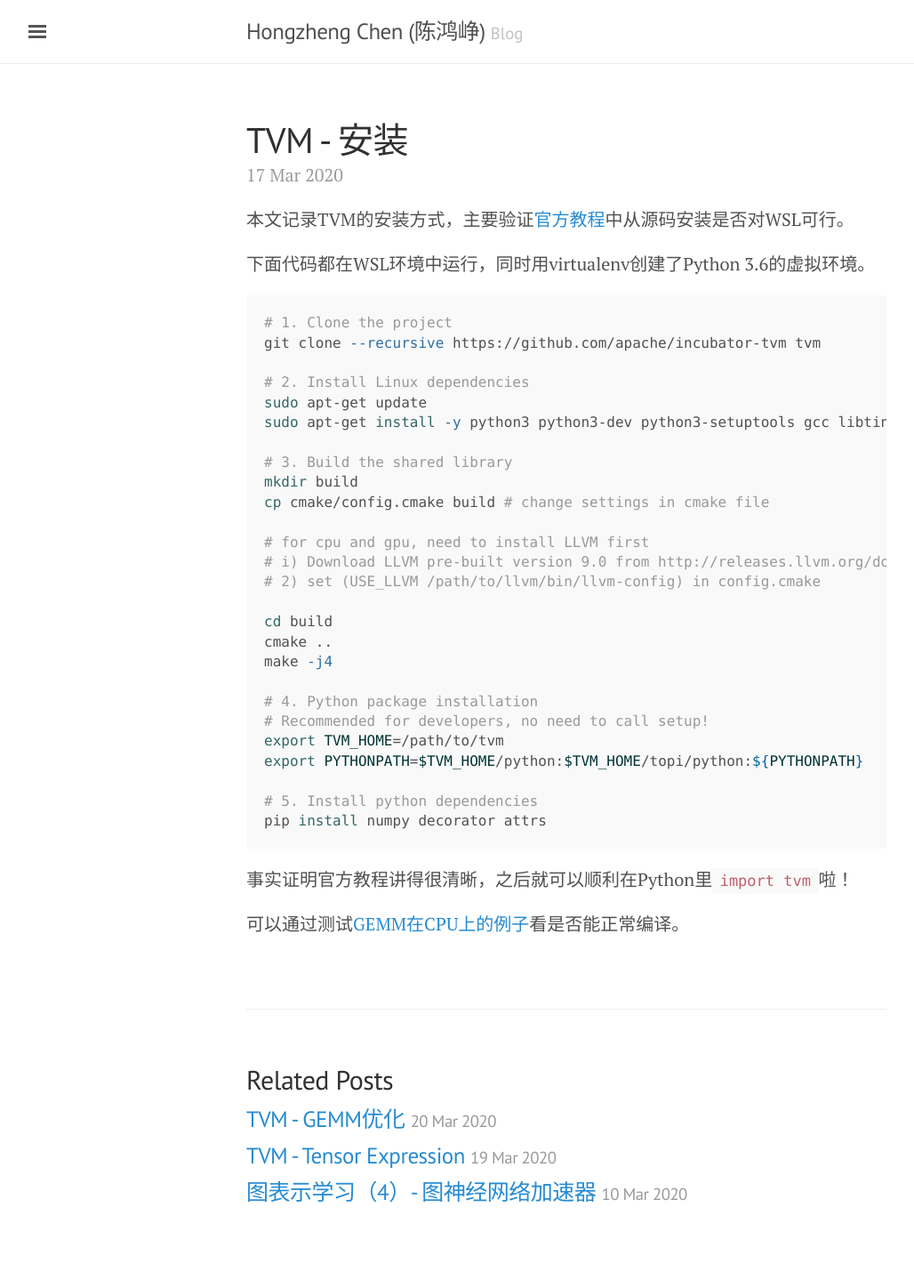
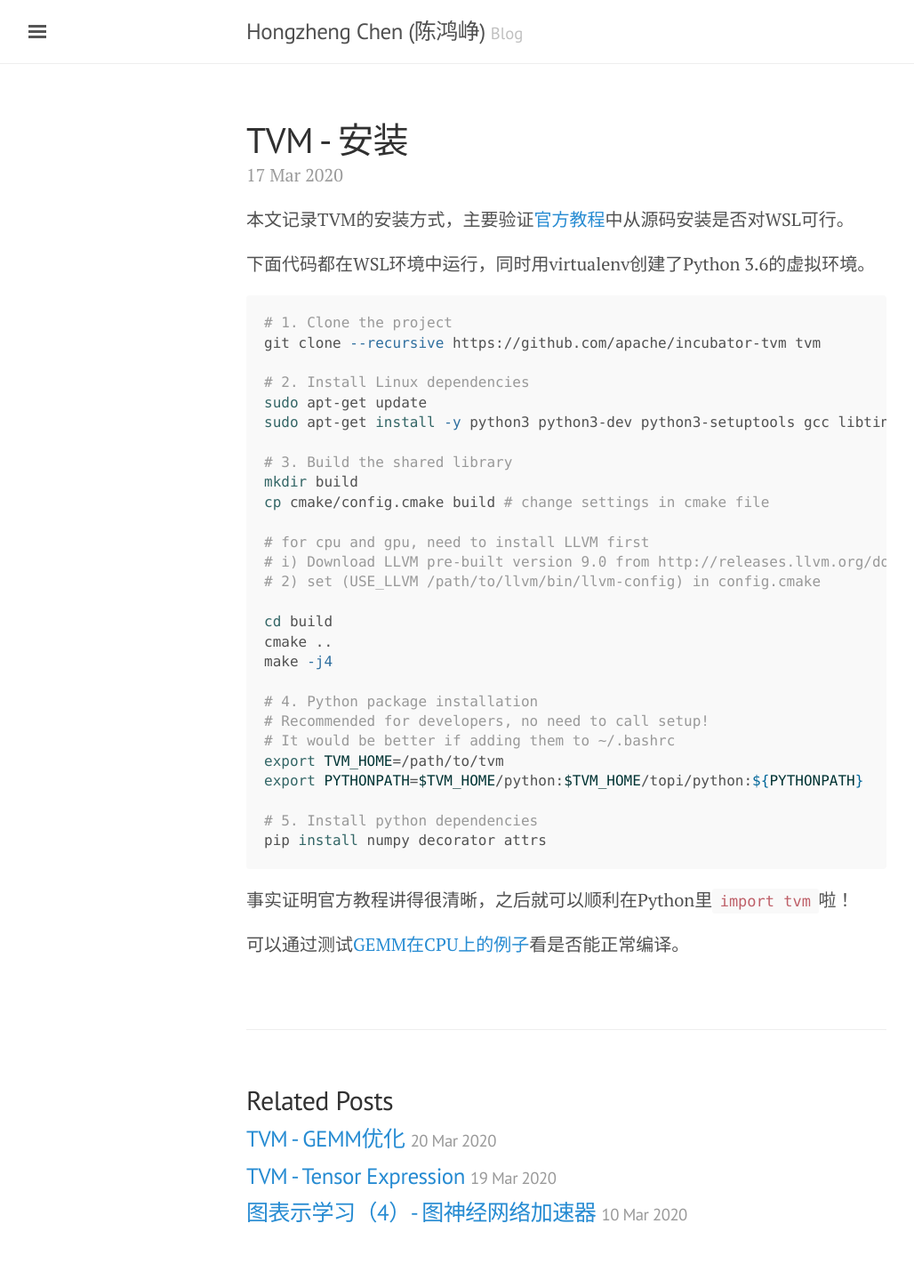
Before and after one commit to Ewenwan/chhzh123.github.io, a Jekyll site: the page built from _posts/2020-03-17-tvm-installation.md, in a window 1280 px wide. Shown: the whole page at 89% size, without its empty margins (3-1031 px from the left). Built offline with Jekyll 4.4.1, drawn with Linux system fonts in a browser that asks for light colours; nearby versions of some CDN libraries; comment, search, counter and statistics services are not loaded; before the commit the page ends 1417 px from its top, so only the background shows below that.

Commit message:
[blog] Update TVM

```diff
--- a/_posts/2020-03-17-tvm-installation.md
+++ b/_posts/2020-03-17-tvm-installation.md
@@ -32,6 +32,7 @@
 
 # 4. Python package installation
 # Recommended for developers, no need to call setup!
+# It would be better if adding them to ~/.bashrc
 export TVM_HOME=/path/to/tvm
 export PYTHONPATH=$TVM_HOME/python:$TVM_HOME/topi/python:${PYTHONPATH}
 
```
Also changed, not shown: _posts/2020-03-20-tvm-gemm.md (+1 -0 lines).
